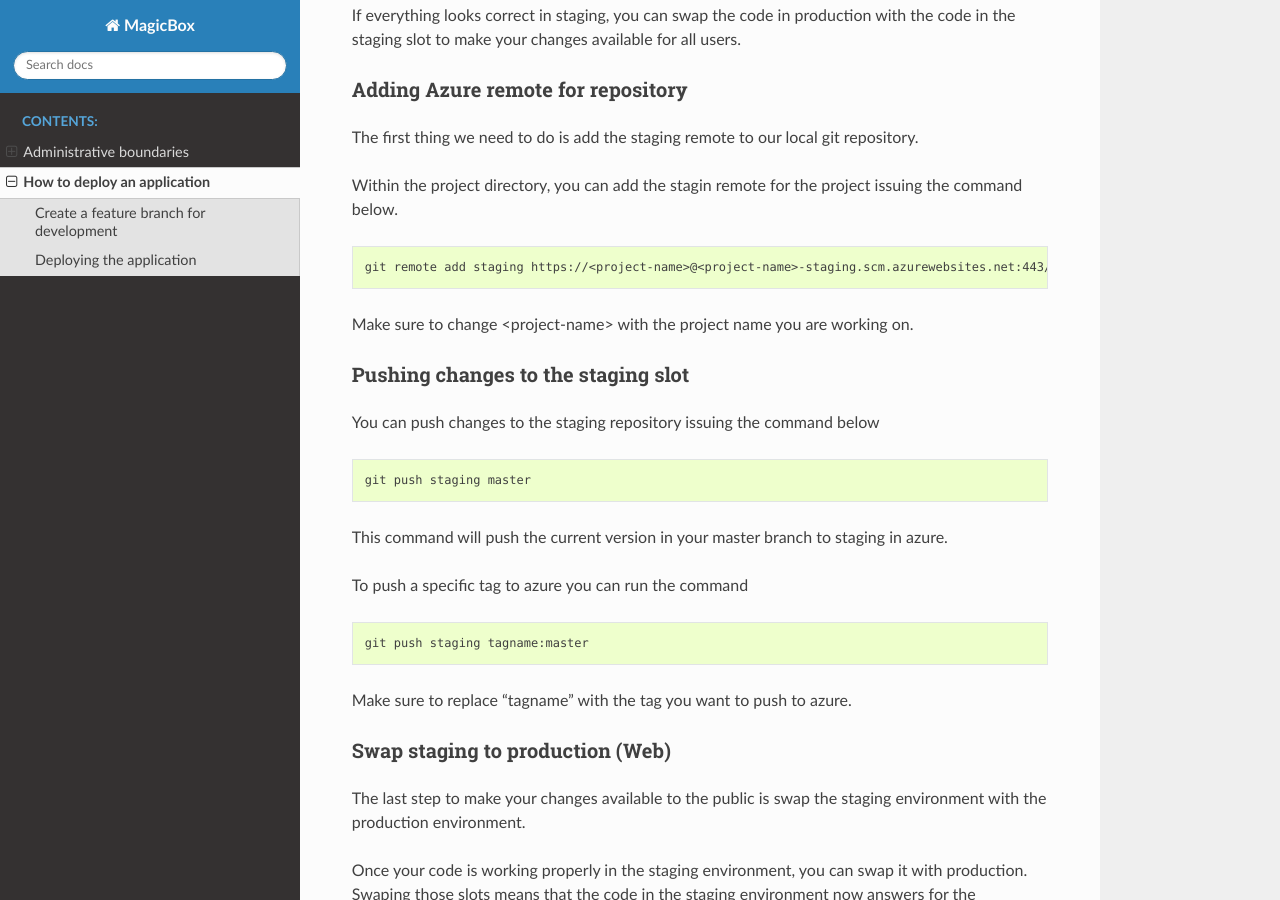
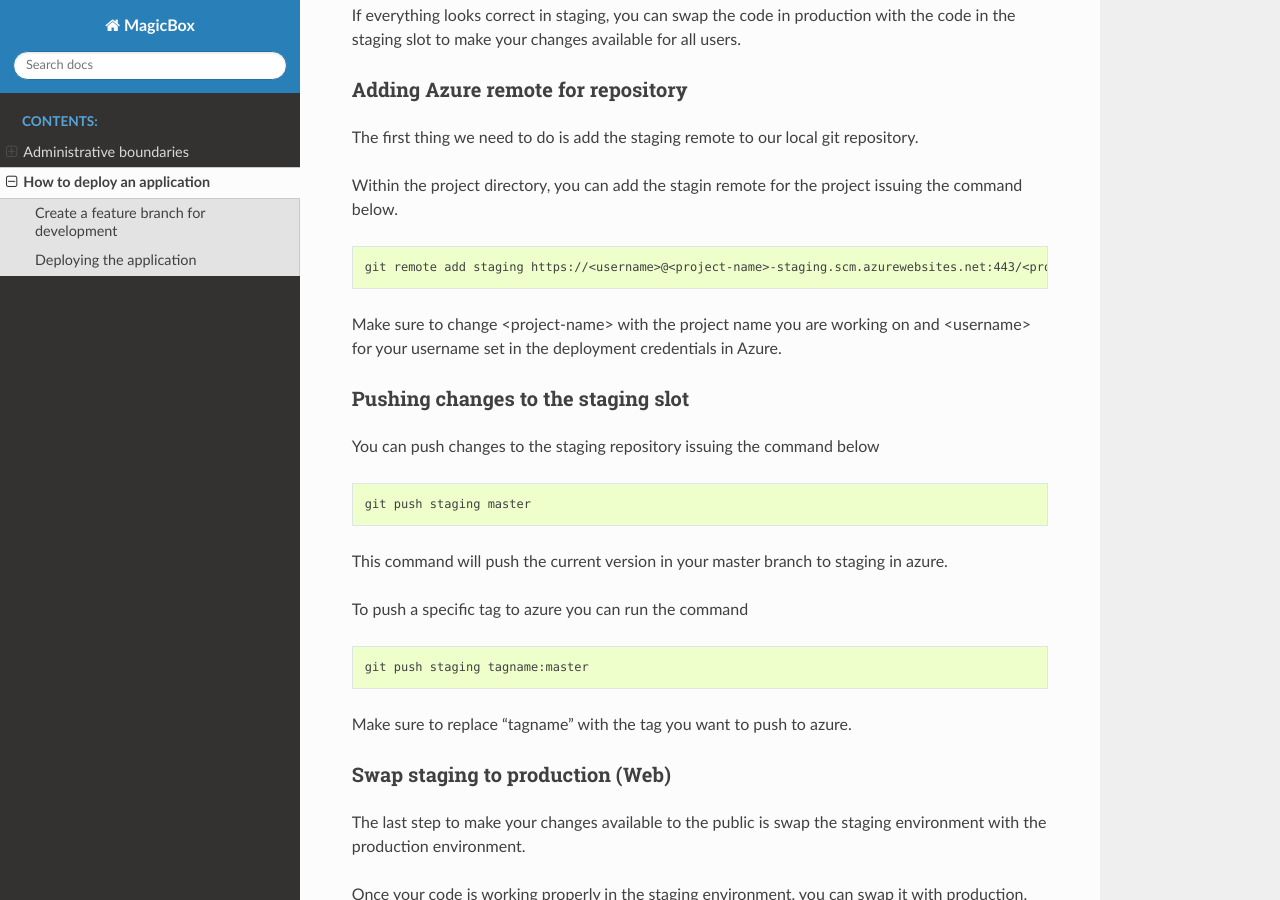
Before and after one commit to unicef/magicbox, a Sphinx documentation site: the page built from docs/admin/deployment-guide.rst, in a window 1280 px wide and 900 px high, scrolled down 1454 px. Built offline with Sphinx 7.4.7 and the Read the Docs theme 2.0.0, drawn with Linux system fonts in a browser that asks for light colours.

Commit message:
Fix git remote url in deployment guide

```diff
--- a/docs/admin/deployment-guide.rst
+++ b/docs/admin/deployment-guide.rst
@@ -93,9 +93,10 @@ issuing the command below.
 
 .. code:: bash
 
-    git remote add staging https://<project-name>@<project-name>-staging.scm.azurewebsites.net:443/<project-name>.git
+    git remote add staging https://<username>@<project-name>-staging.scm.azurewebsites.net:443/<project-name>.git
 
-Make sure to change <project-name> with the project name you are working on.
+Make sure to change <project-name> with the project name you are working on and
+<username> for your username set in the deployment credentials in Azure.
 
 
 Pushing changes to the staging slot
```
